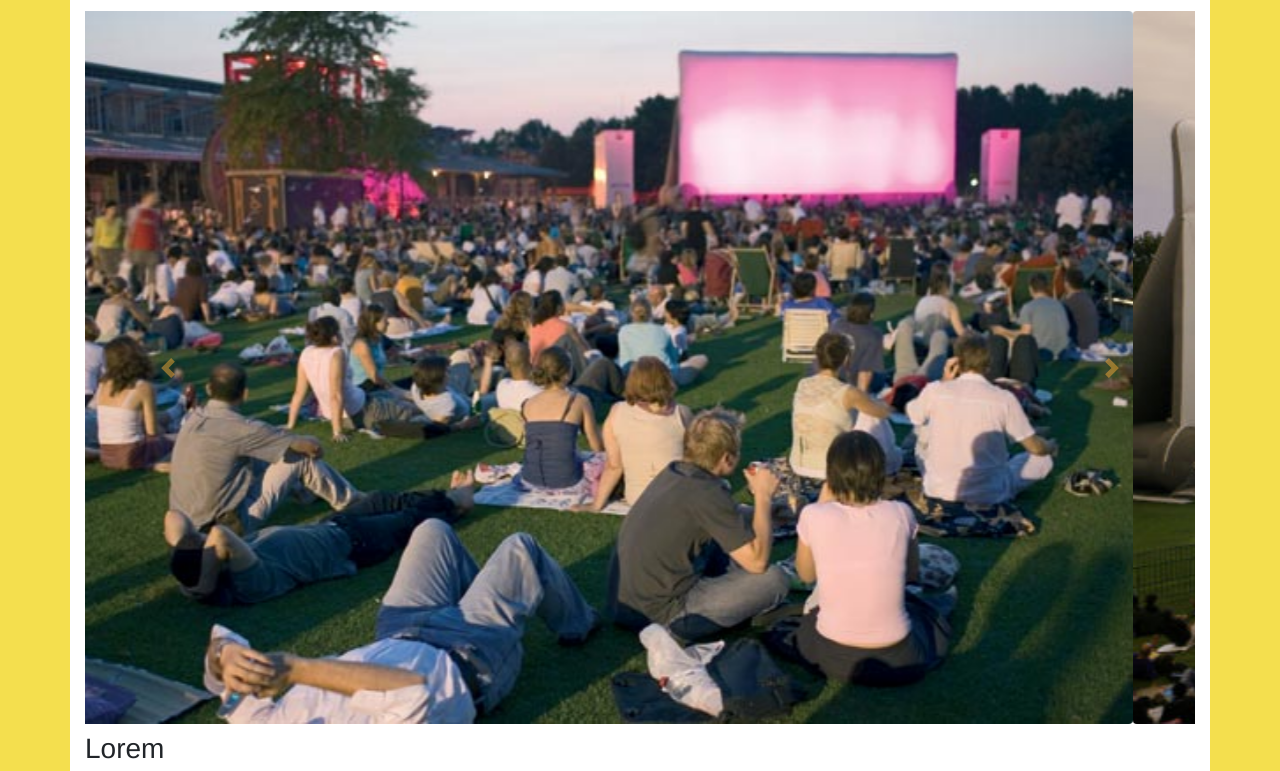
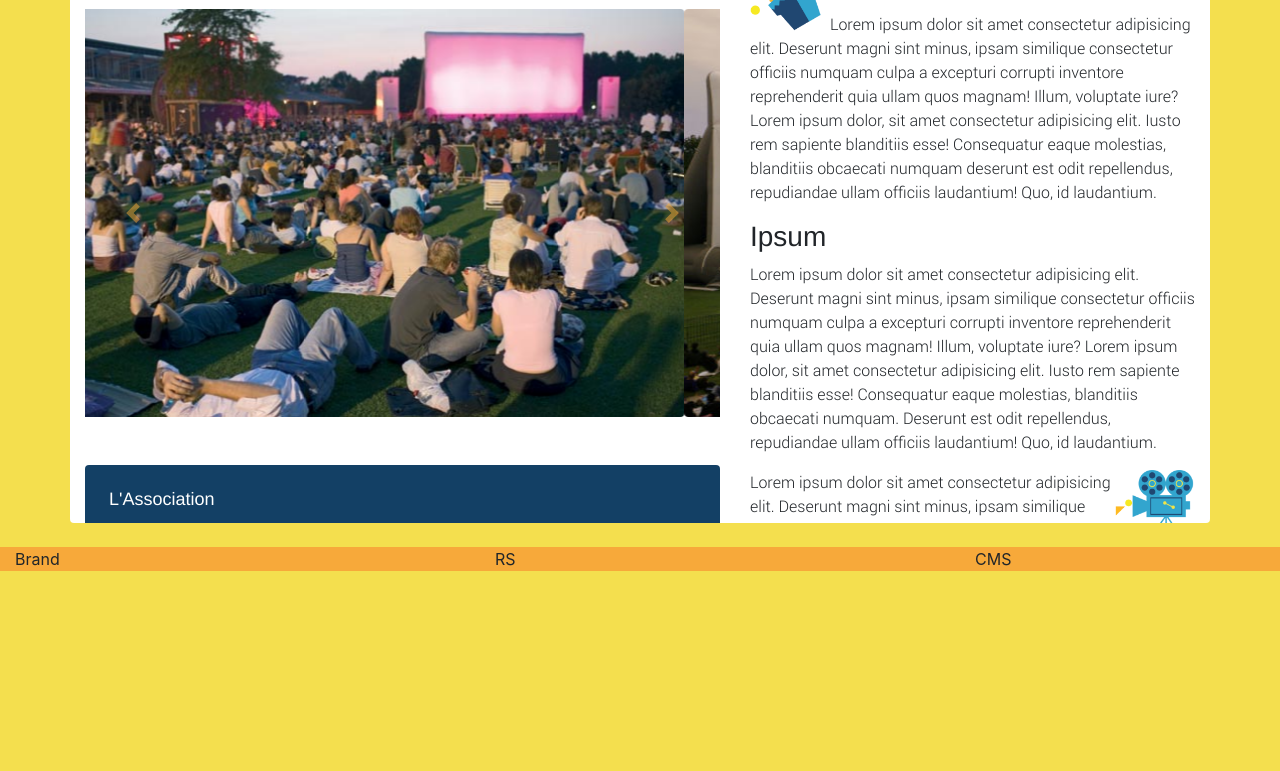
Before and after one commit to Guetso/OC---PhpSymfony---Projet-3, a website: page index.html in a window 1280 px wide. Shown: the part 513-1284 px from the top of the page. After the commit the page ends 1084 px from the top, so only its background shows below. Drawn offline with nearby package versions, Linux system fonts and the light colour scheme; files whose address does not match are found by name.

Commit message:
ok home desktop

```diff
--- a/index.html
+++ b/index.html
@@ -7,6 +7,8 @@
   </head>
 
   <body>
+    <!-- HEADER -->
+
     <div class="container">
       <header>
         <div class="row">
@@ -39,6 +41,8 @@
         </div>
       </header>
     </div>
+
+    <!-- NAVBAR -->
 
     <div class="container-fluid bg-custom-dark">
       <div class="row">
@@ -97,7 +101,9 @@
       </div>
     </div>
 
-    <div class="container my-4 bg-white rounded">
+    <!-- Main content for mobile only (< 992 px) -->
+
+    <div class="container my-4 bg-white rounded d-lg-none">
       <div class="row py-2">
         <div class="col">
           <h2>Le Festival</h2>
@@ -109,7 +115,7 @@
       <div class="row my-2">
         <div class="col">
           <div
-            id="carouselExampleControls"
+            id="carouselControlsMobile"
             class="carousel slide"
             data-ride="carousel"
           >
@@ -138,7 +144,7 @@
             </div>
             <a
               class="carousel-control-prev"
-              href="#carouselExampleControls"
+              href="#carouselControlsMobile"
               role="button"
               data-slide="prev"
             >
@@ -150,7 +156,7 @@
             </a>
             <a
               class="carousel-control-next"
-              href="#carouselExampleControls"
+              href="#carouselControlsMobile"
               role="button"
               data-slide="next"
             >
@@ -191,6 +197,132 @@
       </div>
     </div>
 
+    <!-- Main content for desktop only (>= 992 px) -->
+
+    <div class="container d-none d-lg-block h-75 my-4 bg-white overflow-auto rounded">
+      <div class="row">
+        <div class="col-7">
+          <div class="my-4">
+            <div class="col"><h2>Le Festival</h2></div>
+          </div>
+          <div
+            id="carouselControlsDesktop"
+            class="carousel slide"
+            data-ride="carousel"
+          >
+            <div class="carousel-inner">
+              <div class="carousel-item active">
+                <img
+                  src="assets/images/illustr1.jpg"
+                  class="d-block w-100 rounded"
+                  alt="..."
+                />
+              </div>
+              <div class="carousel-item">
+                <img
+                  src="assets/images/illustr2.jpg"
+                  class="d-block w-100 rounded"
+                  alt="..."
+                />
+              </div>
+              <div class="carousel-item">
+                <img
+                  src="assets/images/illustr3.jpg"
+                  class="d-block w-100 rounded"
+                  alt="..."
+                />
+              </div>
+            </div>
+            <a
+              class="carousel-control-prev"
+              href="#carouselControlsDesktop"
+              role="button"
+              data-slide="prev"
+            >
+              <span
+                class="carousel-control-prev-icon"
+                aria-hidden="true"
+              ></span>
+              <span class="sr-only">Previous</span>
+            </a>
+            <a
+              class="carousel-control-next"
+              href="#carouselControlsDesktop"
+              role="button"
+              data-slide="next"
+            >
+              <span
+                class="carousel-control-next-icon"
+                aria-hidden="true"
+              ></span>
+              <span class="sr-only">Next</span>
+            </a>
+          </div>
+          <aside class="mt-5 p-4 rounded">
+            <h4>L'Association</h4>
+            <p>
+              Lorem ipsum dolor sit amet consectetur adipisicing elit.
+              Reiciendis id architecto cum hic non doloremque animi recusandae
+              saepe porro laudantium officia facere, nemo eos, in illo sed
+              distinctio aspernatur veritatis.
+            </p>
+          </aside>
+        </div>
+        <div class="col-5">
+          <div class="row">
+            <div class="col mt-5">
+              <img
+                class="float-left"
+                src="assets/popcorn.png"
+                alt=""
+                style="width: 5rem"
+              />
+              <h3>Lorem</h3>
+              <p>
+                Lorem ipsum dolor sit amet consectetur adipisicing elit.
+                Deserunt magni sint minus, ipsam similique consectetur officiis
+                numquam culpa a excepturi corrupti inventore reprehenderit quia
+                ullam quos magnam! Illum, voluptate iure? Lorem ipsum dolor, sit
+                amet consectetur adipisicing elit. Iusto rem sapiente blanditiis
+                esse! Consequatur eaque molestias, blanditiis obcaecati numquam
+                deserunt est odit repellendus, repudiandae ullam officiis
+                laudantium! Quo, id laudantium.
+              </p>
+              <h3>Ipsum</h3>
+              <p>
+                Lorem ipsum dolor sit amet consectetur adipisicing elit.
+                Deserunt magni sint minus, ipsam similique consectetur officiis
+                numquam culpa a excepturi corrupti inventore reprehenderit quia
+                ullam quos magnam! Illum, voluptate iure? Lorem ipsum dolor, sit
+                amet consectetur adipisicing elit. Iusto rem sapiente blanditiis
+                esse! Consequatur eaque molestias, blanditiis obcaecati numquam.
+                Deserunt est odit repellendus, repudiandae ullam officiis
+                laudantium! Quo, id laudantium.
+              </p>
+              <img
+                class="float-right"
+                src="assets/projo.png"
+                alt=""
+                style="width: 5rem"
+              />
+              <p>
+                Lorem ipsum dolor sit amet consectetur adipisicing elit.
+                Deserunt magni sint minus, ipsam similique consectetur officiis
+                numquam culpa a excepturi corrupti inventore reprehenderit quia
+                ullam quos magnam! Illum, voluptate iure? Lorem ipsum dolor, sit
+                amet consectetur adipisicing elit. Iusto rem sapiente blanditiis
+                esse! Consequatur eaque molestias, blanditiis obcaecati numquam
+                deserunt est odit repellendus, repudiandae ullam officiis
+                laudantium! Quo, id laudantium.
+              </p>
+            </div>
+          </div>
+        </div>
+      </div>
+    </div>
+
+    <!-- FOOTER -->
+
     <div class="container-fluid bg-info">
       <footer class="row justify-content-between">
         <div class="col-12 col-lg-3">Brand</div>
--- a/scss/_mystyle.scss
+++ b/scss/_mystyle.scss
@@ -4,6 +4,9 @@ header {
     text-transform: uppercase;
     color: $secondary-light;
     font-size: 1.4rem;
+  }
+  h2 {
+    text-transform: uppercase;
   }
   span {
     color: $secondary-dark;
@@ -36,3 +39,12 @@ nav {
 p {
   font-family: "robotolight", 'Times New Roman', Times, serif;
 }
+
+aside {
+  background-color: $secondary-dark;
+  color: white;
+  font-size: 14px;
+  h4 {
+    font-size: 18px;
+  }
+}
```
Also changed, not shown: css/style.css, 1 other file.
